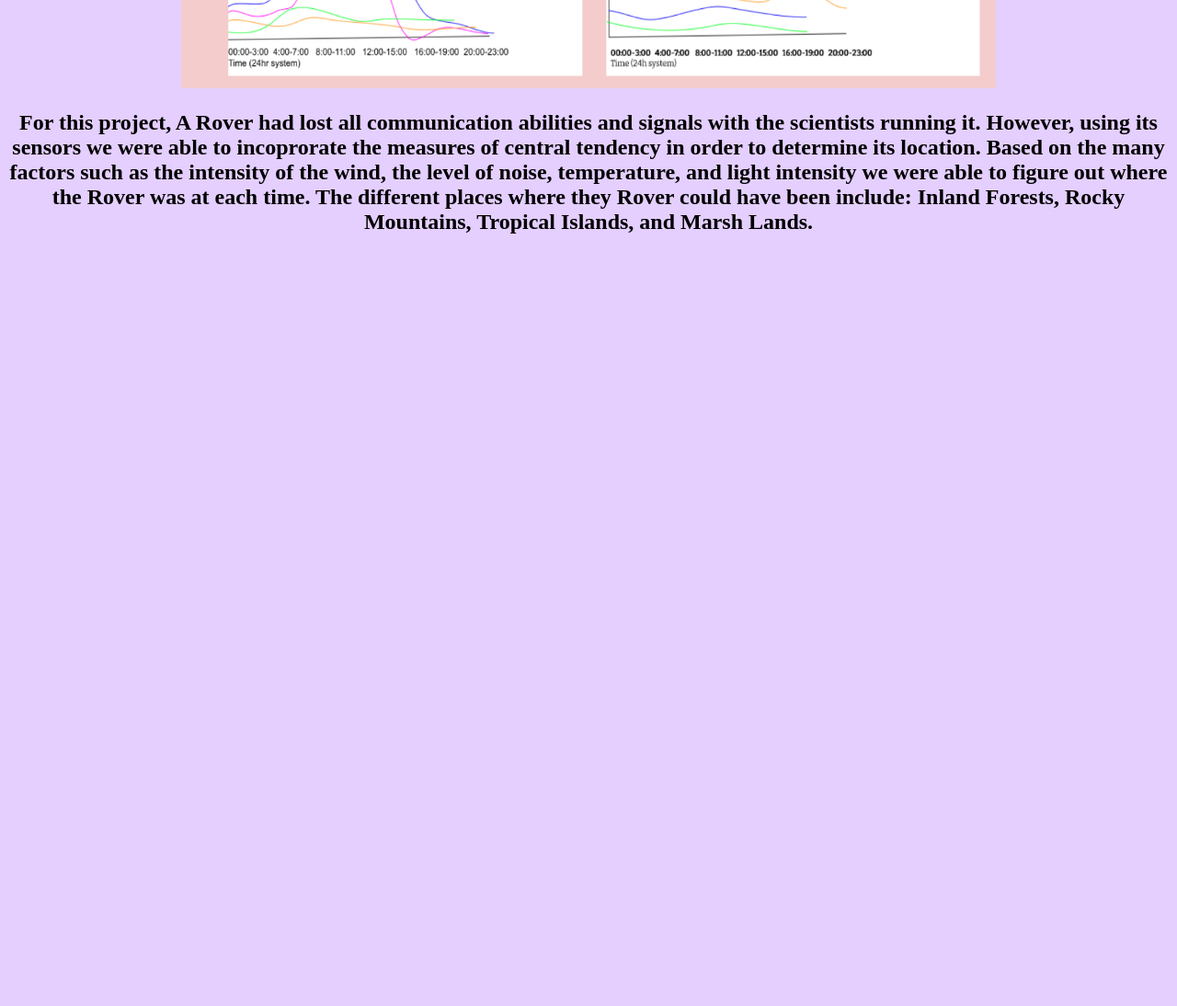
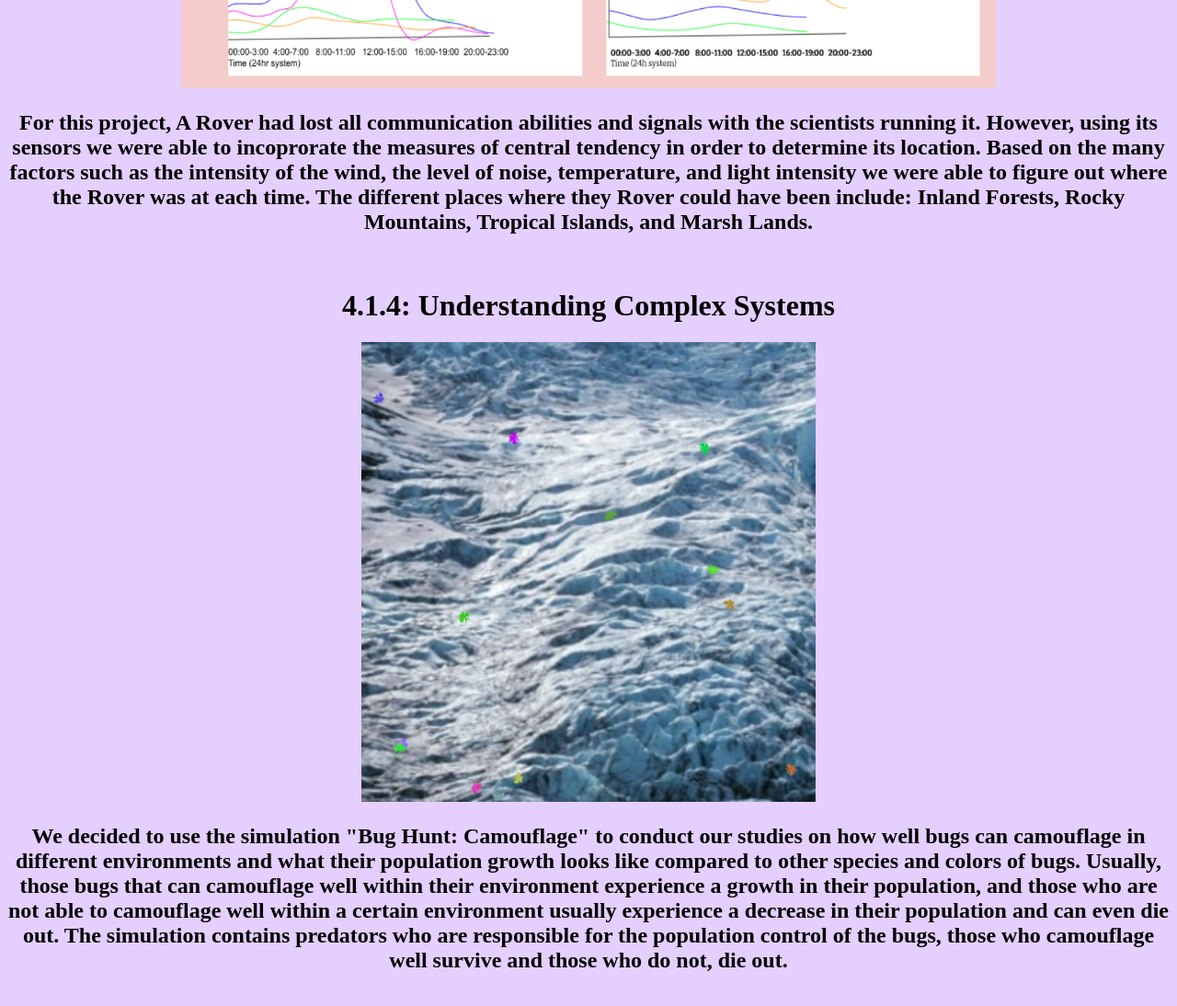
Before and after one commit to 1961503/csp2022, a plain HTML site: page portfolio.html in a window 1280 px wide. Shown: the part 3542-4636 px from the top of the page at 92% size. Before the commit the page ends 3842 px from the top, so only its background shows below. Drawn offline with Linux system fonts and the light colour scheme.

Commit message:
Update portfolio.html

```diff
--- a/portfolio.html
+++ b/portfolio.html
@@ -33,4 +33,8 @@
     <img src="images/3.1.6.PNG" height="500">
     <h2> For this project, A Rover had lost all communication abilities and signals with the scientists running it. However, using its sensors we were able to incoprorate the measures of central tendency in order to determine its location. Based on the many factors such as the intensity of the wind, the level of noise, temperature, and light intensity we were able to figure out where the Rover was at each time. The different places where they Rover could have been include: Inland Forests, Rocky Mountains, Tropical Islands, and Marsh Lands.</h2>
     <br>
+    <h1> 4.1.4: Understanding Complex Systems </h1>
+    <img src="images/4.1.4.PNG" height="500">
+    <h2> We decided to use the simulation "Bug Hunt: Camouflage" to conduct our studies on how well bugs can camouflage in different environments and what their population growth looks like compared to other species and colors of bugs. Usually, those bugs that can camouflage well within their environment experience a growth in their population, and those who are not able to camouflage well within a certain environment usually experience a decrease in their population and can even die out. The simulation contains predators who are responsible for the population control of the bugs, those who camouflage well survive and those who do not, die out. </h2>
+    <br>
 	</html>
```
